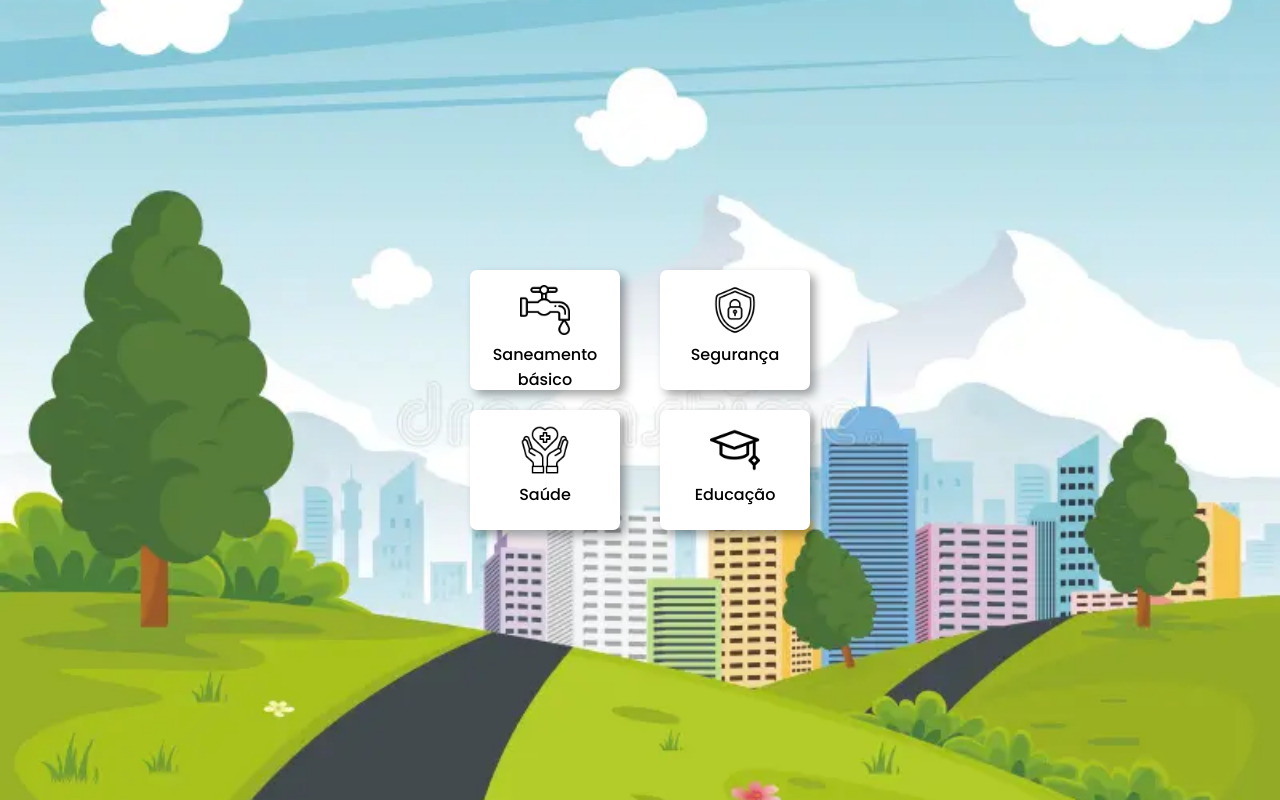
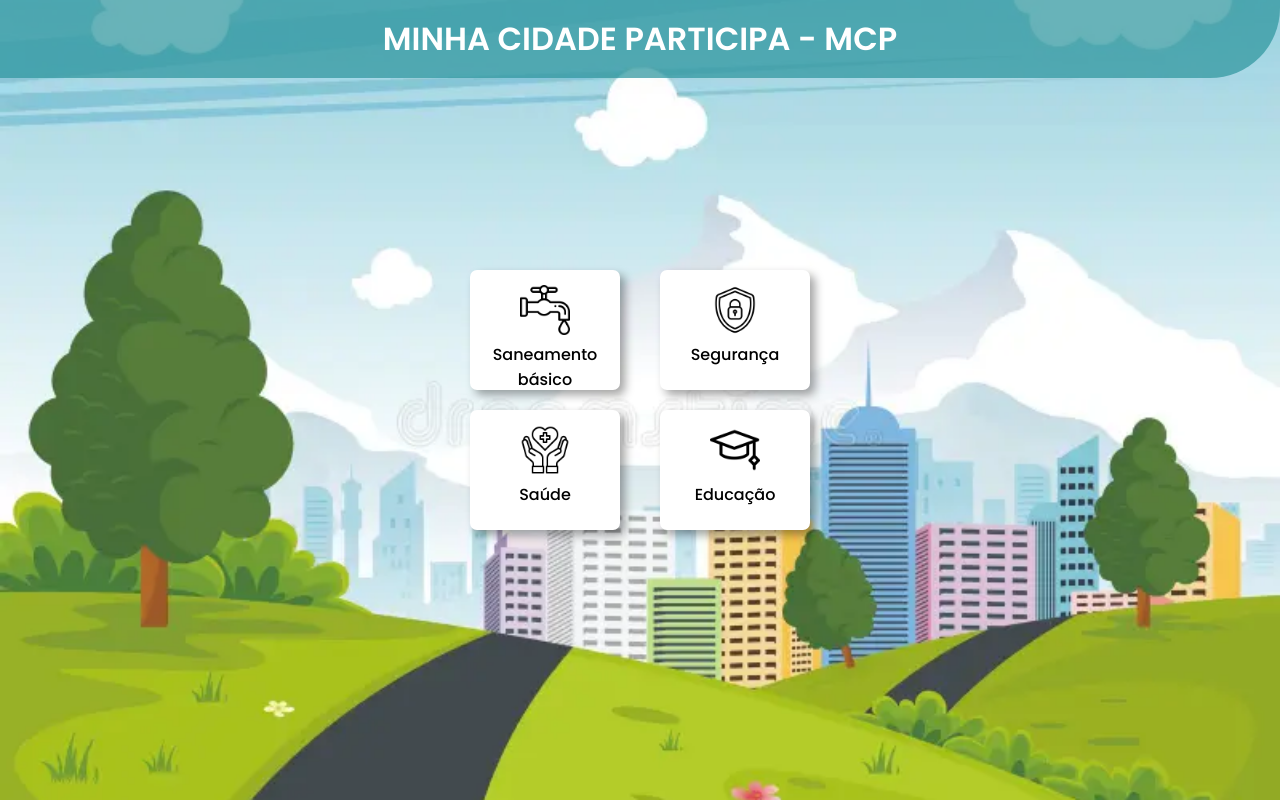
Before and after one commit to ithlima/projeto_faculdade, a plain HTML site: page index.html in a window 1280 px wide. Drawn offline with Linux system fonts and the light colour scheme.

Commit message:
adição de titulo no index

```diff
--- a/index.html
+++ b/index.html
@@ -9,6 +9,7 @@
 </head>
 
 <body>
+    <div class="titulo">Minha Cidade Participa - MCP</div>
     <main>
         <div class="container">
             <div class="row-1">
--- a/style/inicio.css
+++ b/style/inicio.css
@@ -21,6 +21,17 @@ body::-webkit-scrollbar {   /* Chrome, Edge e Safari */
   display: none;
 }
 
+.titulo{
+     display: flex;
+  justify-content: center;
+  background: rgba(48, 151, 160, 0.73);
+  text-transform: uppercase;
+  font-weight: 600;
+  font-size: 2rem;
+  padding: 15px;
+  color: white;
+  border-radius: 0px 0px 70px 0px;
+}
 .container {
     display: flex;
     flex-direction: row;
```
